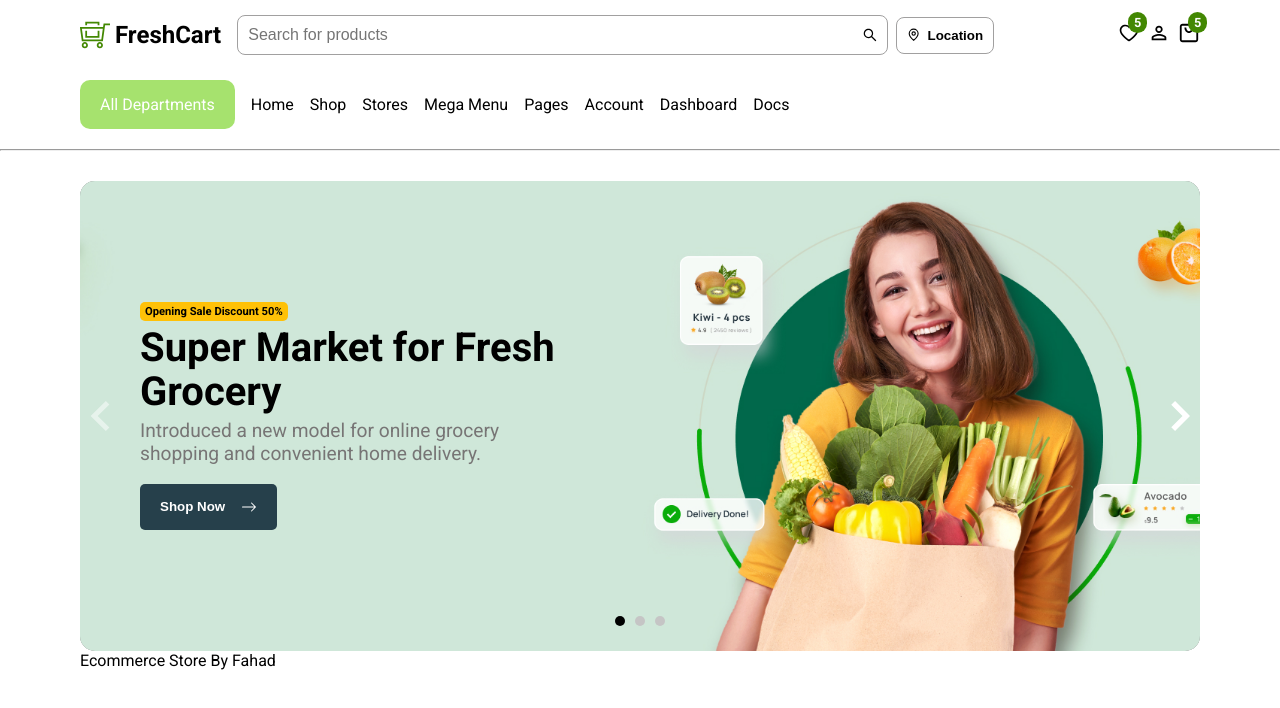
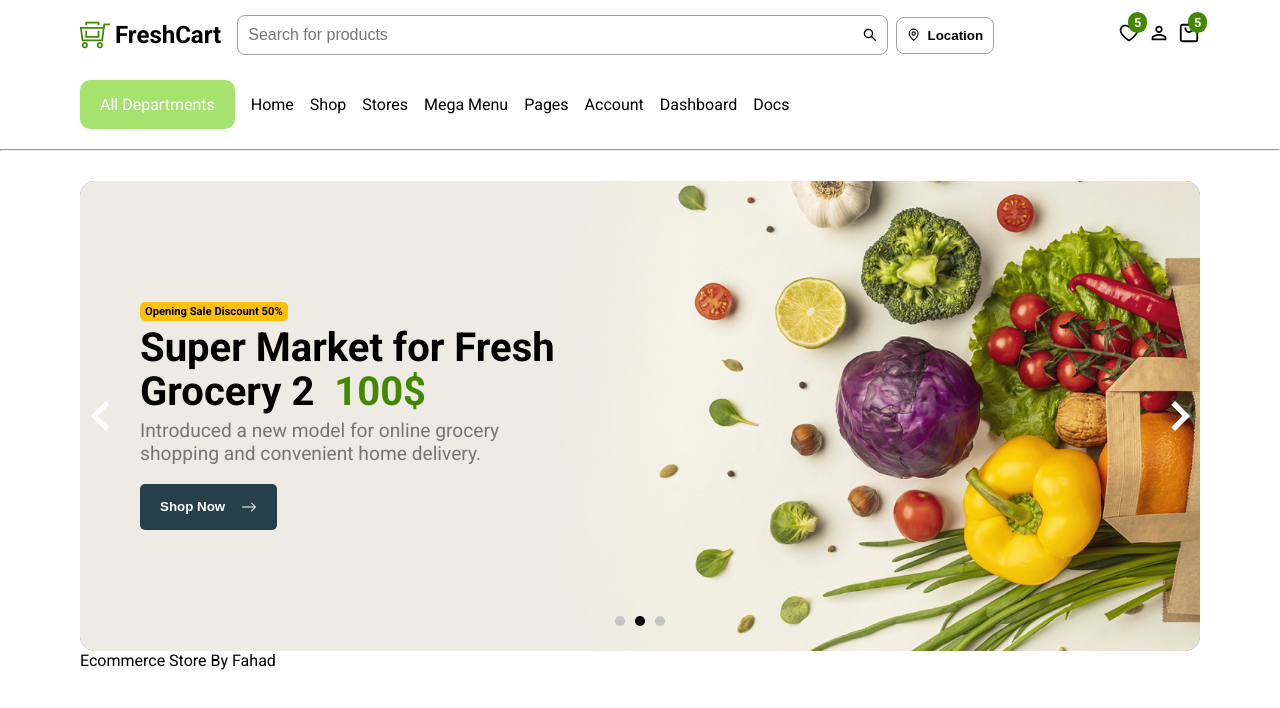
Before and after one commit to MFahadUmer/next-ecommerce, a Next.js app: page / in a window 1280 px wide. Shown: the top 708 px of the page. Built offline with nearby package versions, Linux system fonts and the light colour scheme.

Commit message:
Adds Auto Switch in Slider

```diff
--- a/src/app/components/styled-components/slider/Slider.js
+++ b/src/app/components/styled-components/slider/Slider.js
@@ -8,7 +8,9 @@ import slides from '@/app/mock/slide';
 const Slider = () => {
   const [currentSlide, setCurrentSlide] = useState(0);
   const [loaded, setLoaded] = useState(false);
-  const [sliderRef, instanceRef] = useKeenSlider({
+  const [sliderRef, instanceRef] = useKeenSlider(
+    {
+      loop: true,
       initial: 0,
       slideChanged(slider) {
         setCurrentSlide(slider.track.details.rel);
@@ -16,7 +18,38 @@ const Slider = () => {
       created() {
         setLoaded(true);
       },
+    },
+    [
+      (slider) => {
+        let timeout;
+        let mouseOver = false;
+        function clearNextTimeout() {
+          clearTimeout(timeout);
+        }
+        function nextTimeout() {
+          clearTimeout(timeout);
+          if (mouseOver) return;
+          timeout = setTimeout(() => {
+            slider.next();
+          }, 3000);
+        }
+        slider.on('created', () => {
+          slider.container.addEventListener('mouseover', () => {
+            mouseOver = true;
+            clearNextTimeout();
           });
+          slider.container.addEventListener('mouseout', () => {
+            mouseOver = false;
+            nextTimeout();
+          });
+          nextTimeout();
+        });
+        slider.on('dragStarted', clearNextTimeout);
+        slider.on('animationEnded', nextTimeout);
+        slider.on('updated', nextTimeout);
+      },
+    ]
+  );
 
   return (
     <>
--- a/src/app/components/styled-components/slider/slide.module.css
+++ b/src/app/components/styled-components/slider/slide.module.css
@@ -134,6 +134,6 @@
 @media only screen and (min-width: 1400px) {
   .banner__box {
     padding: 80px;
-    width: 40%;
+    width: 45%;
   }
 }
--- a/src/app/mock/slide.js
+++ b/src/app/mock/slide.js
@@ -1,7 +1,7 @@
 const slides = [
   {
     promotionText: 'Opening Sale Discount 50%',
-    title: 'Super Market for Fresh Grocery',
+    title: 'Super Market for Fresh Grocery 1',
     subTitle:
       'Introduced a new model for online grocery shopping and convenient home delivery.',
     buttonText: 'Shop Now',
@@ -9,7 +9,7 @@ const slides = [
   },
   {
     promotionText: 'Opening Sale Discount 50%',
-    title: 'Super Market for Fresh Grocery',
+    title: 'Super Market for Fresh Grocery 2',
     titleSpan: '100$',
     subTitle:
       'Introduced a new model for online grocery shopping and convenient home delivery.',
@@ -18,7 +18,7 @@ const slides = [
   },
   {
     promotionText: 'Opening Sale Discount 50%',
-    title: 'Super Market for Fresh Grocery',
+    title: 'Super Market for Fresh Grocery 3',
     subTitle:
       'Introduced a new model for online grocery shopping and convenient home delivery.',
     buttonText: 'Shop Now',
```
Lines whose indentation alone changed are shown as unchanged.
